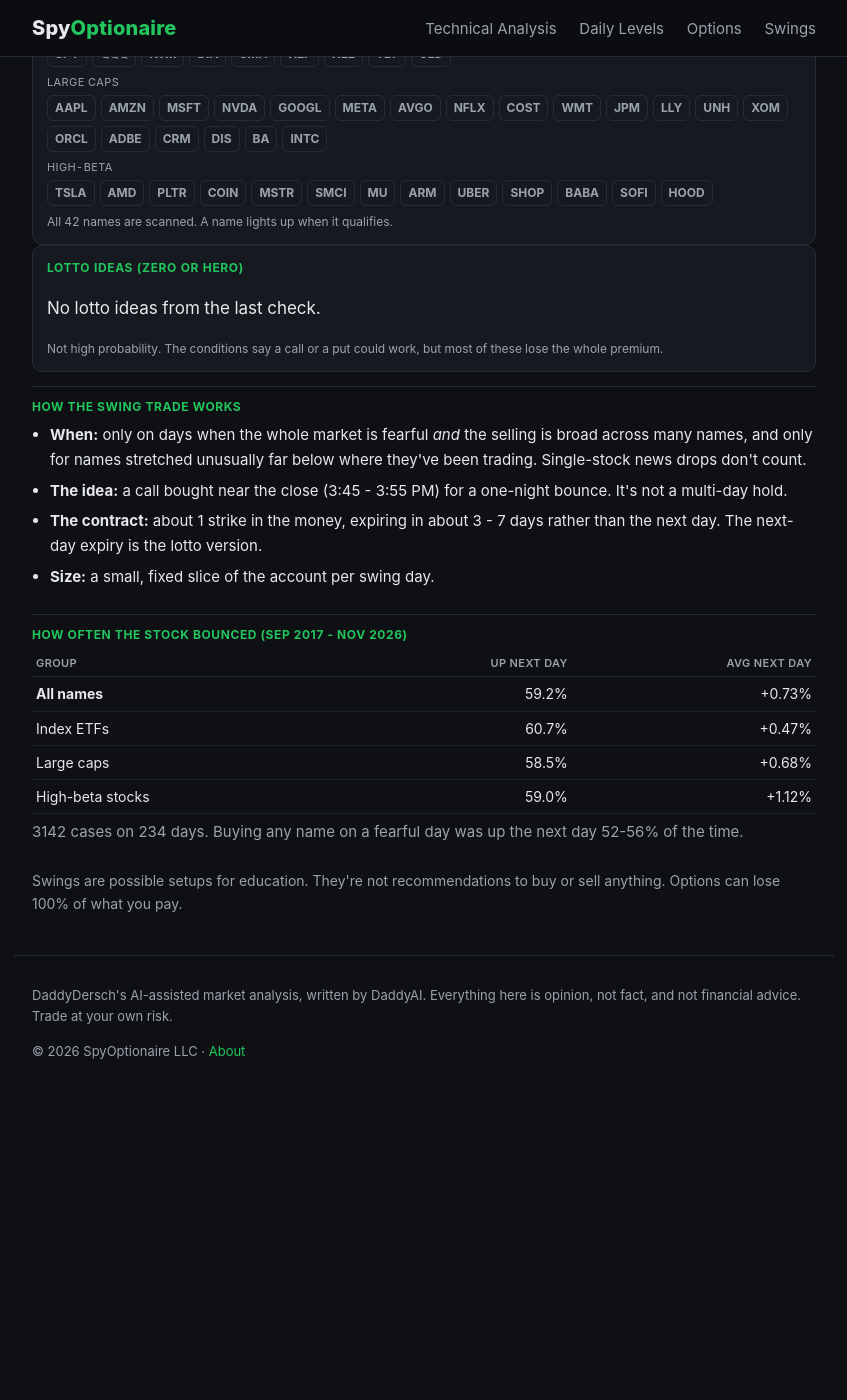
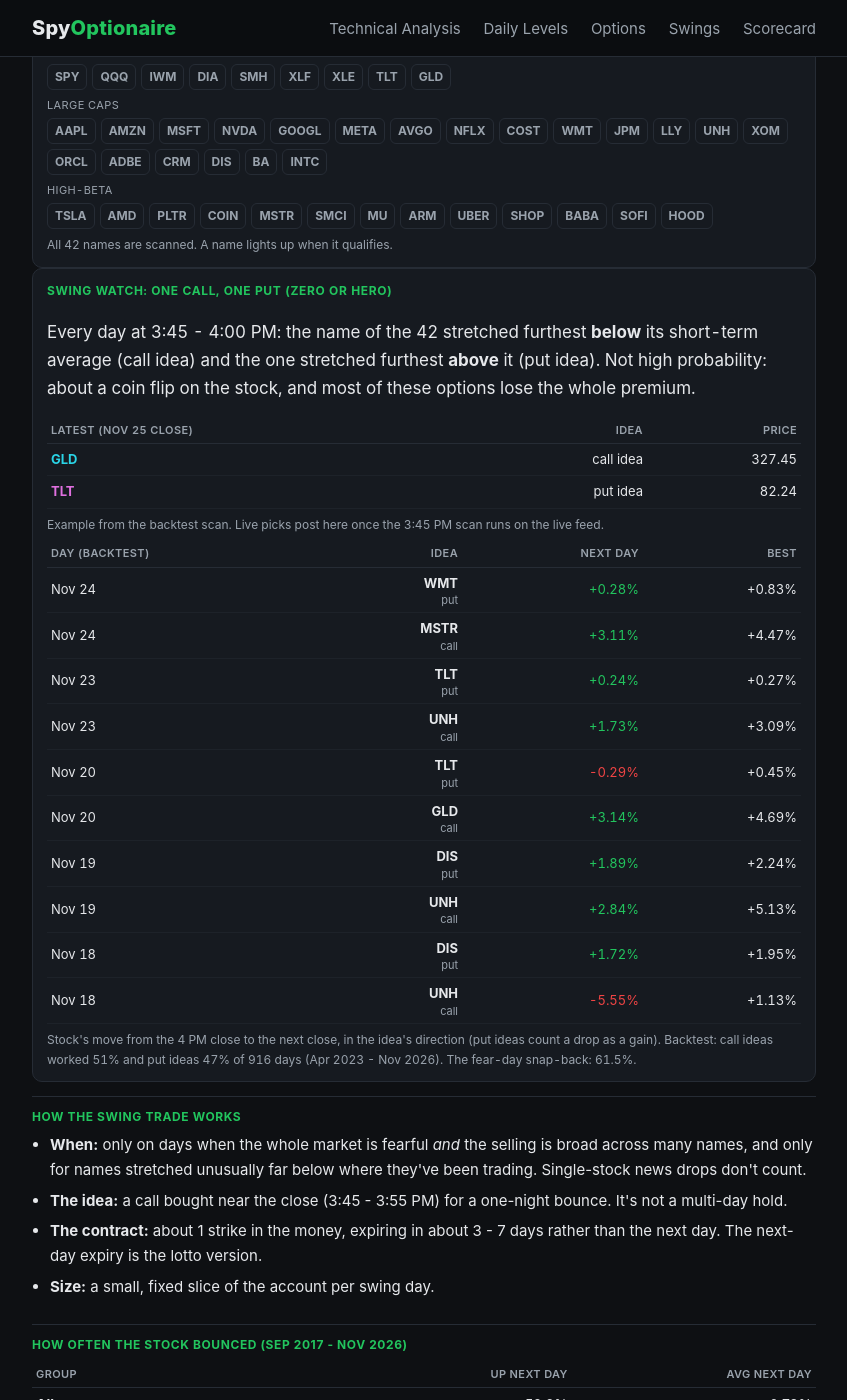
Before and after one commit to SpyOptionaire/spyoptionaire.github.io, a Jekyll site: the page built from swings.html, in a window 1280 px wide and 1400 px high, scrolled down 920 px. Shown: the whole window, without its empty margins (216-1063 px from the left). Built offline with Jekyll 4.4.1, drawn with Linux system fonts in a browser that asks for light colours; before the commit the page ends 2025 px from its top, so only the background shows below that; some of the changed text lies outside the part shown.

Commit message:
Scorecard page (odds check, range guide check, swings record); Swings: daily swing watch card
Co-Authored-By: Claude Opus 5.5 <noreply@anthropic.com>
Claude-Session: https://claude.ai/code/session_01EnXCpuWUg6oc66XeZWqt4P

```diff
--- /dev/null
+++ b/_data/scorecard.json
@@ -0,0 +1,206 @@
+{
+ "built": "2026-11-27",
+ "odds": {
+  "period": "Jan 2025 - Nov 2026",
+  "tickers": "ES, NQ, SPY, QQQ",
+  "one": [
+   {
+    "k": 1,
+    "bucket": "0-20%",
+    "n": 19220,
+    "said": 4,
+    "happened": 5
+   },
+   {
+    "k": 1,
+    "bucket": "20-40%",
+    "n": 5448,
+    "said": 29,
+    "happened": 30
+   },
+   {
+    "k": 1,
+    "bucket": "40-60%",
+    "n": 3184,
+    "said": 47,
+    "happened": 47
+   },
+   {
+    "k": 1,
+    "bucket": "60-80%",
+    "n": 2900,
+    "said": 67,
+    "happened": 65
+   }
+  ],
+  "five": [
+   {
+    "k": 5,
+    "bucket": "0-20%",
+    "n": 9379,
+    "said": 11,
+    "happened": 11
+   },
+   {
+    "k": 5,
+    "bucket": "20-40%",
+    "n": 5997,
+    "said": 28,
+    "happened": 28
+   },
+   {
+    "k": 5,
+    "bucket": "40-60%",
+    "n": 5766,
+    "said": 51,
+    "happened": 53
+   },
+   {
+    "k": 5,
+    "bucket": "60-80%",
+    "n": 6710,
+    "said": 71,
+    "happened": 70
+   },
+   {
+    "k": 5,
+    "bucket": "80-100%",
+    "n": 2900,
+    "said": 86,
+    "happened": 84
+   }
+  ]
+ },
+ "box": {
+  "SPY": {
+   "last20": {
+    "n": 20,
+    "inside": 50,
+    "close_inside": 75
+   },
+   "y2026": {
+    "n": 227,
+    "inside": 65,
+    "close_inside": 87
+   },
+   "all": {
+    "n": 978,
+    "inside": 65,
+    "close_inside": 83
+   },
+   "last": [
+    {
+     "date": "Nov 25",
+     "box": "692.79 - 713.51",
+     "res": "closed outside",
+     "tag": "top"
+    },
+    {
+     "date": "Nov 24",
+     "box": "703.49 - 726.87",
+     "res": "inside all day",
+     "tag": ""
+    },
+    {
+     "date": "Nov 23",
+     "box": "701.52 - 747.24",
+     "res": "inside all day",
+     "tag": ""
+    },
+    {
+     "date": "Nov 20",
+     "box": "700.60 - 726.52",
+     "res": "closed outside",
+     "tag": "bottom"
+    },
+    {
+     "date": "Nov 19",
+     "box": "726.90 - 748.02",
+     "res": "closed outside",
+     "tag": "bottom"
+    }
+   ]
+  },
+  "QQQ": {
+   "last20": {
+    "n": 20,
+    "inside": 50,
+    "close_inside": 75
+   },
+   "y2026": {
+    "n": 227,
+    "inside": 63,
+    "close_inside": 83
+   },
+   "all": {
+    "n": 975,
+    "inside": 63,
+    "close_inside": 81
+   },
+   "last": [
+    {
+     "date": "Nov 25",
+     "box": "602.45 - 631.75",
+     "res": "closed outside",
+     "tag": "top"
+    },
+    {
+     "date": "Nov 24",
+     "box": "624.69 - 655.35",
+     "res": "inside all day",
+     "tag": ""
+    },
+    {
+     "date": "Nov 23",
+     "box": "626.90 - 684.48",
+     "res": "inside all day",
+     "tag": ""
+    },
+    {
+     "date": "Nov 20",
+     "box": "620.52 - 657.16",
+     "res": "closed outside",
+     "tag": "bottom"
+    },
+    {
+     "date": "Nov 19",
+     "box": "655.65 - 686.65",
+     "res": "closed outside",
+     "tag": "bottom"
+    }
+   ]
+  }
+ },
+ "swings": {
+  "fear": {
+   "ideas": 265,
+   "days": 53,
+   "worked": 61.5,
+   "avg": "+0.64%",
+   "period": "Feb 2025 - Nov 2026"
+  },
+  "watch": {
+   "call": 51,
+   "put": 47,
+   "period": "Apr 2023 - Nov 2026"
+  },
+  "options": [
+   {
+    "sym": "268 call, exp 11/24",
+    "best": 37
+   },
+   {
+    "sym": "739 call, exp 11/23",
+    "best": -10
+   },
+   {
+    "sym": "734 call, exp 11/13",
+    "best": 112
+   },
+   {
+    "sym": "271 call, exp 11/12",
+    "best": 15
+   }
+  ]
+ }
+}
--- a/_data/swings.json
+++ b/_data/swings.json
@@ -172,5 +172,128 @@
   "base": 60,
   "period": "2012-2026"
  },
- "log": []
+ "log": [],
+ "watch": {
+  "asof": "Nov 25",
+  "latest": [
+   {
+    "date": "Nov 25",
+    "side": "call",
+    "sym": "GLD",
+    "close": "327.45",
+    "move": null,
+    "best": null,
+    "result": "pending"
+   },
+   {
+    "date": "Nov 25",
+    "side": "put",
+    "sym": "TLT",
+    "close": "82.24",
+    "move": null,
+    "best": null,
+    "result": "pending"
+   }
+  ],
+  "recent": [
+   {
+    "date": "Nov 24",
+    "side": "put",
+    "sym": "WMT",
+    "close": "132.31",
+    "move": "+0.28%",
+    "best": "+0.83%",
+    "result": "worked"
+   },
+   {
+    "date": "Nov 24",
+    "side": "call",
+    "sym": "MSTR",
+    "close": "77.55",
+    "move": "+3.11%",
+    "best": "+4.47%",
+    "result": "worked"
+   },
+   {
+    "date": "Nov 23",
+    "side": "put",
+    "sym": "TLT",
+    "close": "81.69",
+    "move": "+0.24%",
+    "best": "+0.27%",
+    "result": "worked"
+   },
+   {
+    "date": "Nov 23",
+    "side": "call",
+    "sym": "UNH",
+    "close": "336.08",
+    "move": "+1.73%",
+    "best": "+3.09%",
+    "result": "worked"
+   },
+   {
+    "date": "Nov 20",
+    "side": "put",
+    "sym": "TLT",
+    "close": "81.45",
+    "move": "-0.29%",
+    "best": "+0.45%",
+    "result": "did not work"
+   },
+   {
+    "date": "Nov 20",
+    "side": "call",
+    "sym": "GLD",
+    "close": "322.87",
+    "move": "+3.14%",
+    "best": "+4.69%",
+    "result": "worked"
+   },
+   {
+    "date": "Nov 19",
+    "side": "put",
+    "sym": "DIS",
+    "close": "120.25",
+    "move": "+1.89%",
+    "best": "+2.24%",
+    "result": "worked"
+   },
+   {
+    "date": "Nov 19",
+    "side": "call",
+    "sym": "UNH",
+    "close": "330.48",
+    "move": "+2.84%",
+    "best": "+5.13%",
+    "result": "worked"
+   },
+   {
+    "date": "Nov 18",
+    "side": "put",
+    "sym": "DIS",
+    "close": "122.36",
+    "move": "+1.72%",
+    "best": "+1.95%",
+    "result": "worked"
+   },
+   {
+    "date": "Nov 18",
+    "side": "call",
+    "sym": "UNH",
+    "close": "349.91",
+    "move": "-5.55%",
+    "best": "+1.13%",
+    "result": "did not work"
+   }
+  ],
+  "record": {
+   "period": "Apr 2023 - Nov 2026",
+   "call_n": 916,
+   "call_win": 51,
+   "put_n": 916,
+   "put_win": 47,
+   "fear_win": 61.5
+  }
+ }
 }
--- a/_layouts/default.html
+++ b/_layouts/default.html
@@ -16,6 +16,7 @@
         <a href="{{ '/levels/' | relative_url }}">Daily Levels</a>
         <a href="{{ '/options/' | relative_url }}">Options</a>
         <a href="{{ '/swings/' | relative_url }}">Swings</a>
+        <a href="{{ '/scorecard/' | relative_url }}">Scorecard</a>
       </nav>
     </div>
   </header>
--- /dev/null
+++ b/scorecard.html
@@ -0,0 +1,61 @@
+---
+layout: default
+title: Scorecard
+description: How SpyOptionaire's odds, range guide and swing ideas have actually done - what we said versus what happened. Education only, not financial advice.
+permalink: /scorecard/
+---
+{% assign C = site.data.scorecard %}
+<section class="hero">
+  <h1>Scorecard</h1>
+  <p>What we said versus what happened. Every number on this site should earn its place, so we keep score in public, good or bad.</p>
+</section>
+
+<div class="board one">
+<div class="card">
+  <span class="k">Daily Levels odds: do they come true?</span>
+  <p>When the board says price has an X% chance to reach a distance, how often did it really get there? Checked on {{ C.odds.tickers }}, {{ C.odds.period }}, with odds built only from the years before each day.</p>
+  <table class="lad">
+    <thead><tr><th>Board said</th><th>1 day: said</th><th>happened</th><th>5 days: said</th><th>happened</th></tr></thead>
+    <tbody>
+    {% for r in C.odds.five %}{% assign o = nil %}{% for x in C.odds.one %}{% if x.bucket == r.bucket %}{% assign o = x %}{% endif %}{% endfor %}
+      <tr><td><b>{{ r.bucket }}</b></td><td>{% if o %}{{ o.said }}%{% else %}-{% endif %}</td><td>{% if o %}<span class="odd" style="--w:{{ o.happened }}%">{{ o.happened }}%</span>{% else %}-{% endif %}</td><td>{{ r.said }}%</td><td><span class="odd" style="--w:{{ r.happened }}%">{{ r.happened }}%</span></td></tr>
+    {% endfor %}
+    </tbody>
+  </table>
+  <p class="asof">Close match = honest odds. This checks the odds, not whether a level "worked": a level is where to watch, not a promise it gets hit or holds.</p>
+</div>
+
+<div class="card">
+  <span class="k">Options range guide: did price stay in the box?</span>
+  <table class="lad">
+    <thead><tr><th></th><th>Inside all day</th><th>Closed inside</th></tr></thead>
+    <tbody>
+    {% assign syms = "SPY,QQQ" | split: "," %}{% for s in syms %}{% assign B = C.box[s] %}
+      <tr class="now"><td colspan="3">{{ s }}</td></tr>
+      <tr><td>Last 20 sessions</td><td>{{ B.last20.inside }}%</td><td>{{ B.last20.close_inside }}%</td></tr>
+      <tr><td>2026</td><td>{{ B.y2026.inside }}%</td><td>{{ B.y2026.close_inside }}%</td></tr>
+      <tr><td>2023 - 2026</td><td>{{ B.all.inside }}%</td><td>{{ B.all.close_inside }}%</td></tr>
+    {% endfor %}
+    </tbody>
+  </table>
+  <p class="muted">The page promises about 6 in 10 inside all day and 8 in 10 closing inside. The last few weeks have been wilder than usual, and the scorecard shows it.</p>
+  <table class="lad swt">
+    <thead><tr><th>SPY day</th><th>Box</th><th>Result</th></tr></thead>
+    <tbody>{% for d in C.box.SPY.last %}<tr><td>{{ d.date }}</td><td>{{ d.box }}</td><td class="{% if d.res == 'inside all day' %}up{% elsif d.res == 'closed inside' %}{% else %}dn{% endif %}">{{ d.res }}{% if d.tag != '' %} <i>(tagged {{ d.tag }})</i>{% endif %}</td></tr>{% endfor %}</tbody>
+  </table>
+</div>
+
+<div class="card">
+  <span class="k">Swings</span>
+  <table class="lad">
+    <tbody>
+      <tr><td><b>Fear-day snap-back</b><i>{{ C.swings.fear.period }}</i></td><td>{{ C.swings.fear.ideas }} ideas on {{ C.swings.fear.days }} days: the stock was higher the next day {{ C.swings.fear.worked }}% of the time (avg {{ C.swings.fear.avg }})</td></tr>
+      <tr><td><b>Swing watch</b><i>{{ C.swings.watch.period }}</i></td><td>Call idea worked {{ C.swings.watch.call }}%, put idea {{ C.swings.watch.put }}%: a coin flip, as labelled</td></tr>
+    </tbody>
+  </table>
+  <p class="asof">Backtests until the live scan starts; from then on every posted swing is logged here with its result. Option results for each swing are on the <a href="{{ '/swings/' | relative_url }}">Swings</a> page.</p>
+</div>
+</div>
+<div class="note">
+  <p>Updated after the close. Live tracking starts {{ C.built }}; earlier rows are backtests, marked as such.</p>
+</div>
--- a/swings.html
+++ b/swings.html
@@ -1,7 +1,7 @@
 ---
 layout: default
 title: Swings
-description: Possible overnight swing setups - the fear-day snap-back when it fires, plus zero-or-hero lotto ideas - with the reason, a contract to look at, and what each would have done the next morning. Education only, never a trade call.
+description: Possible overnight swing setups - the fear-day snap-back when it fires, plus a daily zero-or-hero swing watch (one call, one put) - with the reason, a contract to look at, and what each would have done the next morning. Education only, never a trade call.
 permalink: /swings/
 ---
 {% assign S = site.data.swings %}
@@ -11,7 +11,7 @@ permalink: /swings/
   <h1>Swings</h1>
   <p>Possible one-night setups, not trade calls. Bought near the close, out the next morning. Most days there isn't one, and that's on purpose.</p>
 </section>
-<p class="pre"><span class="tag warn">ZERO OR HERO</span> Every swing is risky. An option bought for one night can lose most or all of what you pay. Only the fear-day snap-back has held up as a higher-probability setup; everything else here is a lotto idea.</p>
+<p class="pre"><span class="tag warn">ZERO OR HERO</span> Every swing is risky. An option bought for one night can lose most or all of what you pay. Only the fear-day snap-back has held up as a higher-probability setup; everything else here, including the daily swing watch, is a lotto idea.</p>
 
 {% if F %}
 <div class="ob">
@@ -65,19 +65,21 @@ permalink: /swings/
 </div>
 
 <div class="card sw">
-  <span class="k">Lotto ideas (zero or hero)</span>
-  {% if S.lotto.size > 0 %}
-    {% for x in S.lotto %}
-    <div class="swi">
-      <div class="ch"><span class="sym">{{ x.ticker }}</span><span class="nm">possible {{ x.direction }} lotto</span><span class="px">{{ x.price }}</span></div>
-      <p>{{ x.reason }}</p>
-      <p><b>Contract to look at:</b> {{ x.contract }}</p>
-    </div>
-    {% endfor %}
-  {% else %}
-    <p>No lotto ideas from the last check.</p>
+  <span class="k">Swing watch: one call, one put (zero or hero)</span>
+  {% assign W = S.watch %}
+  <p>Every day at 3:45 - 4:00 PM: the name of the 42 stretched furthest <b>below</b> its short-term average (call idea) and the one stretched furthest <b>above</b> it (put idea). Not high probability: about a coin flip on the stock, and most of these options lose the whole premium.</p>
+  {% if W.latest.size > 0 %}
+  <table class="lad swt">
+    <thead><tr><th>Latest ({{ W.asof }} close)</th><th>Idea</th><th>Price</th></tr></thead>
+    <tbody>{% for r in W.latest %}<tr class="{% if r.side == 'call' %}rs{% else %}rd{% endif %}"><td><b>{{ r.sym }}</b></td><td>{{ r.side }} idea</td><td>{{ r.close }}</td></tr>{% endfor %}</tbody>
+  </table>
+  <p class="asof">Example from the backtest scan. Live picks post here once the 3:45 PM scan runs on the live feed.</p>
   {% endif %}
-  <p class="asof">Not high probability. The conditions say a call or a put could work, but most of these lose the whole premium.</p>
+  <table class="lad swt">
+    <thead><tr><th>Day (backtest)</th><th>Idea</th><th>Next day</th><th>Best</th></tr></thead>
+    <tbody>{% for r in W.recent %}<tr><td>{{ r.date }}</td><td><b>{{ r.sym }}</b> <i>{{ r.side }}</i></td><td class="{% if r.result == 'worked' %}up{% else %}dn{% endif %}">{{ r.move }}</td><td>{{ r.best }}</td></tr>{% endfor %}</tbody>
+  </table>
+  <p class="asof">Stock's move from the 4 PM close to the next close, in the idea's direction (put ideas count a drop as a gain). Backtest: call ideas worked {{ W.record.call_win }}% and put ideas {{ W.record.put_win }}% of {{ W.record.call_n }} days ({{ W.record.period }}). The fear-day snap-back: {{ W.record.fear_win }}%.</p>
 </div>
 
 <div class="ob">
```
